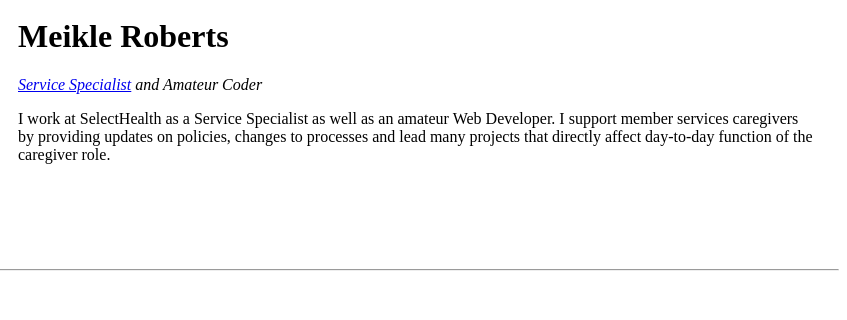
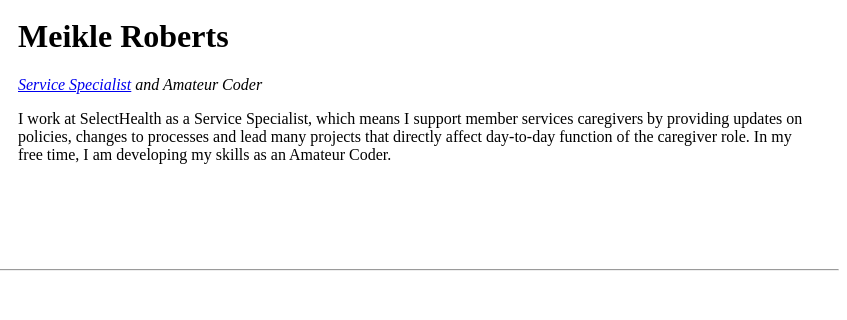
Before and after one commit to SierraMist0214/CV, a plain HTML site: page index.html in a window 1280 px wide. Shown: the part 93-413 px from the top of the page, 433-1280 px from the left. Drawn offline with Linux system fonts and the light colour scheme.

Commit message:
Update index.html
Updated bio.

```diff
--- a/index.html
+++ b/index.html
@@ -11,7 +11,7 @@
         <td><h1>Meikle Roberts</h1>
         <p><em><a href="https://selecthealth.org/">Service Specialist</a> and Amateur Coder</em></p>
         <p>
-          I work at SelectHealth as a Service Specialist as well as an amateur Web Developer. I support member services caregivers by providing updates on policies, changes to processes and lead many projects that directly affect day-to-day function of the caregiver role.
+          I work at SelectHealth as a Service Specialist, which means I support member services caregivers by providing updates on policies, changes to processes and lead many projects that directly affect day-to-day function of the caregiver role. In my free time, I am developing my skills as an Amateur Coder.
         </p></td>
       </tr>
     </table>
```
